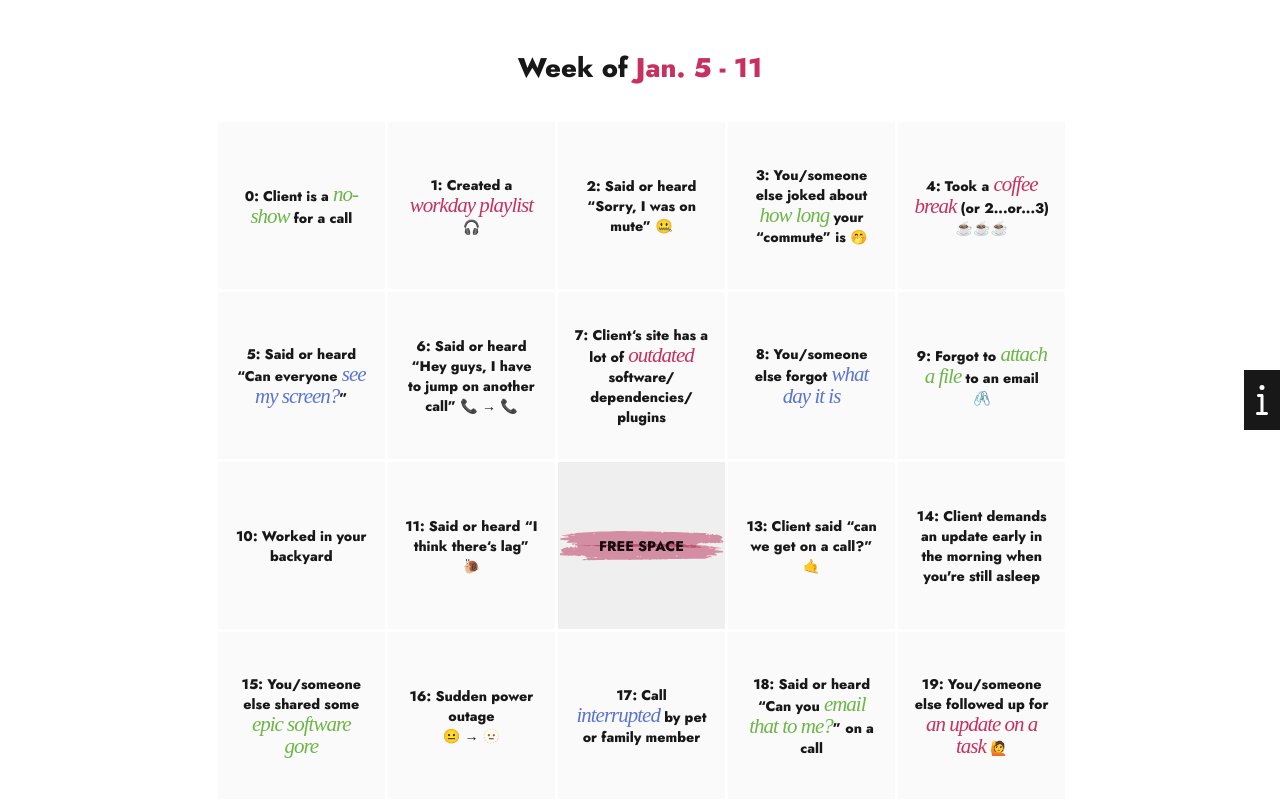
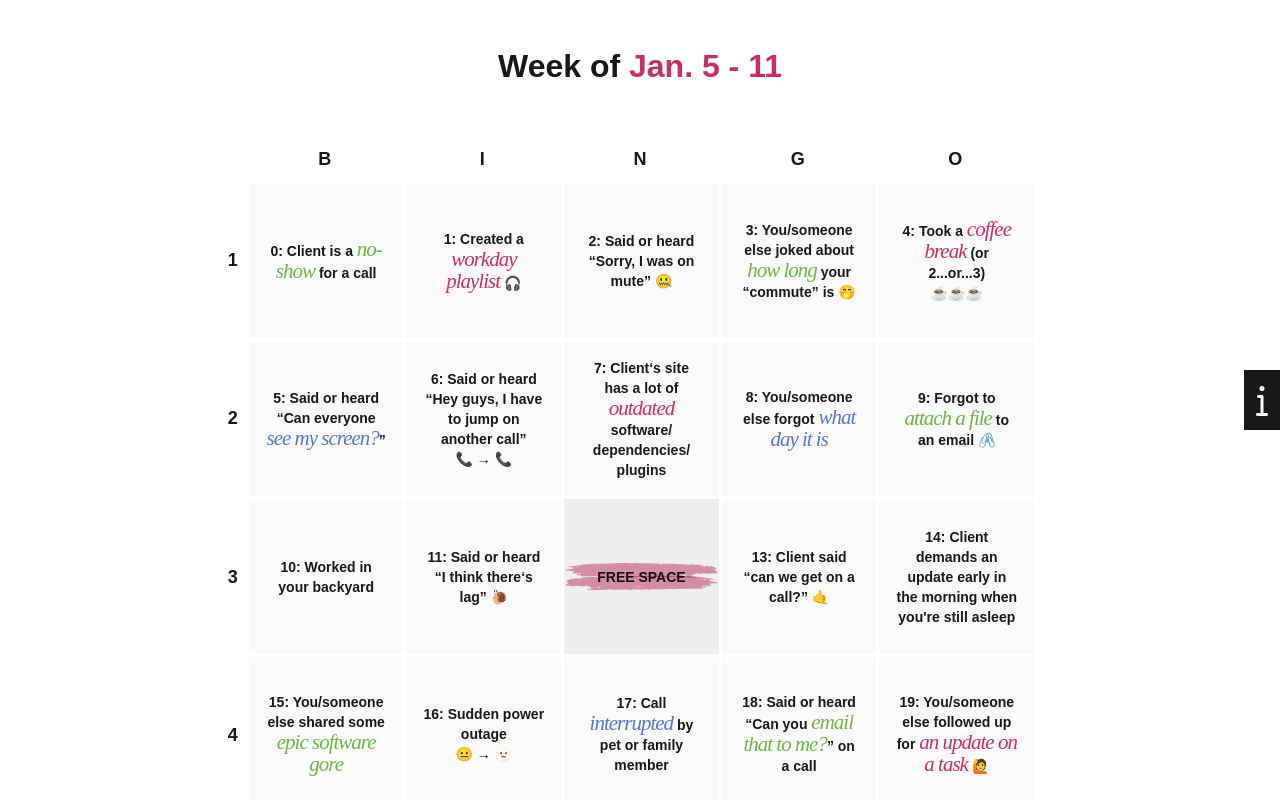
Before and after one commit to giantpaper/techybingo, a Vue app: page / in a window 1280 px wide. Shown: the top 800 px of the page. Built offline with nearby package versions, Linux system fonts and the light colour scheme; a web font is replaced by a local one.

Commit message:
IMPROV: add BINGO letters & numbers for grid

```diff
--- a/src/assets/main.css
+++ b/src/assets/main.css
@@ -1,3 +1,7 @@
+@import 'tailwindcss/base';
+@import 'tailwindcss/components';
+@import 'tailwindcss/utilities';
+
 @import './base.css';
 
 @import 'https://fonts.googleapis.com/css2?family=Jost:ital,wght@0,100..900;1,100..900&family=Sorts+Mill+Goudy:ital@0;1&display=swap';
@@ -18,6 +22,7 @@ a,
 
 h1 {
 	font-weight: 800;
+	font-size: 2rem;
 	span {
 		font-weight: inherit;
 		color: var(--color-accent);
--- a/src/components/Board.vue
+++ b/src/components/Board.vue
@@ -1,6 +1,9 @@
 <template>
 	<h1>Week of <span>{{ bingodate.week() }}</span></h1>
-	<ul v-if="list !== false" class="board">
+	<div v-if="list !== false" class="board_container relative mt-16">
+		<div class="letters grid grid-cols-5 pb-2 h-16"><em class="flex justify-center items-end text-center font-bold not-italic text-lg" v-for="letter in letters">{{ letter }}</em></div>
+		<div class="numbers grid grid-rows-5 pr-2"><em class="flex items-center text-center font-bold not-italic text-lg" v-for="number in numbers">{{ number.value }}</em></div>
+		<ul class="board">
 			<li v-for="(item, i) in list" :ref="li => (liList[i] = li)">
 				<div class="free-space checked" v-if="item.label===`Free Space`">
 					FREE SPACE
@@ -11,6 +14,7 @@
 				</label>
 			</li>
 		</ul>
+	</div>
 	<div v-else class="error">
 		<h3>Ruh Roh</h3>
 		<p>Major error! Check back soon!</p>
@@ -22,6 +26,18 @@
 	<Footer />
 </template>
 <style lang="scss" scoped>
+	.numbers {
+		position: absolute;
+		right: 100%;
+		top: 0;
+		bottom: 0;
+	}
+	.letters {
+		position: absolute;
+		bottom: 100%;
+		left: 0;
+		right: 0;
+	}
 	.error{
 		text-align: center;
 	}
@@ -170,9 +186,15 @@ const disabled = ref(false)
 const bingo = new Bingo(list.value)
 const bingodate = new BingoDate()
 
+const letters_i = ref(0)
+const numbers_i = ref(0)
+
 list.value = bingo.list()
 
 ifWin(list.value)
+
+const letters = ref(['B','I','N','G','O',])
+const numbers = ref(range(1,6))
 
 function displayLabel (item, i) {
 	// https://www.freecodecamp.org/news/how-to-use-regex-to-match-emoji-including-discord-emotes/
```
Lines whose indentation alone changed are shown as unchanged.
